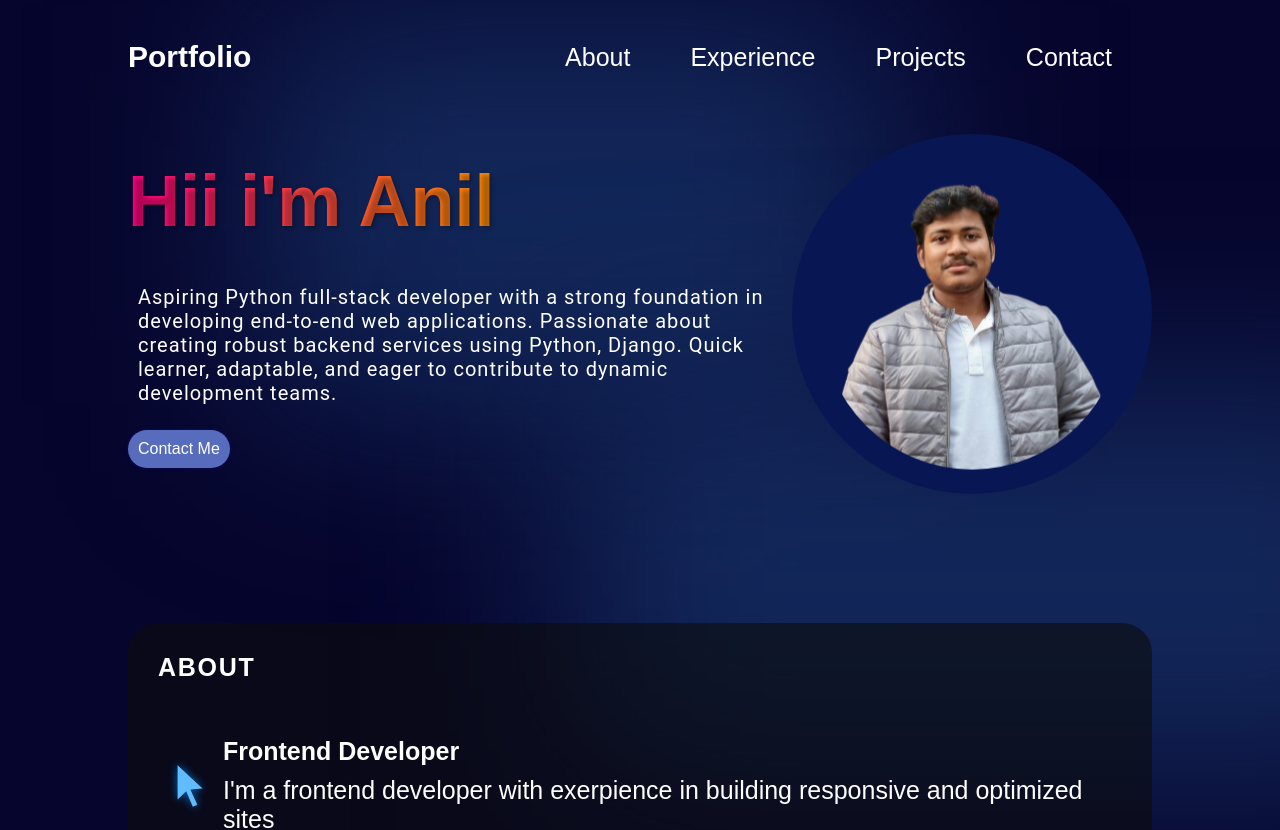
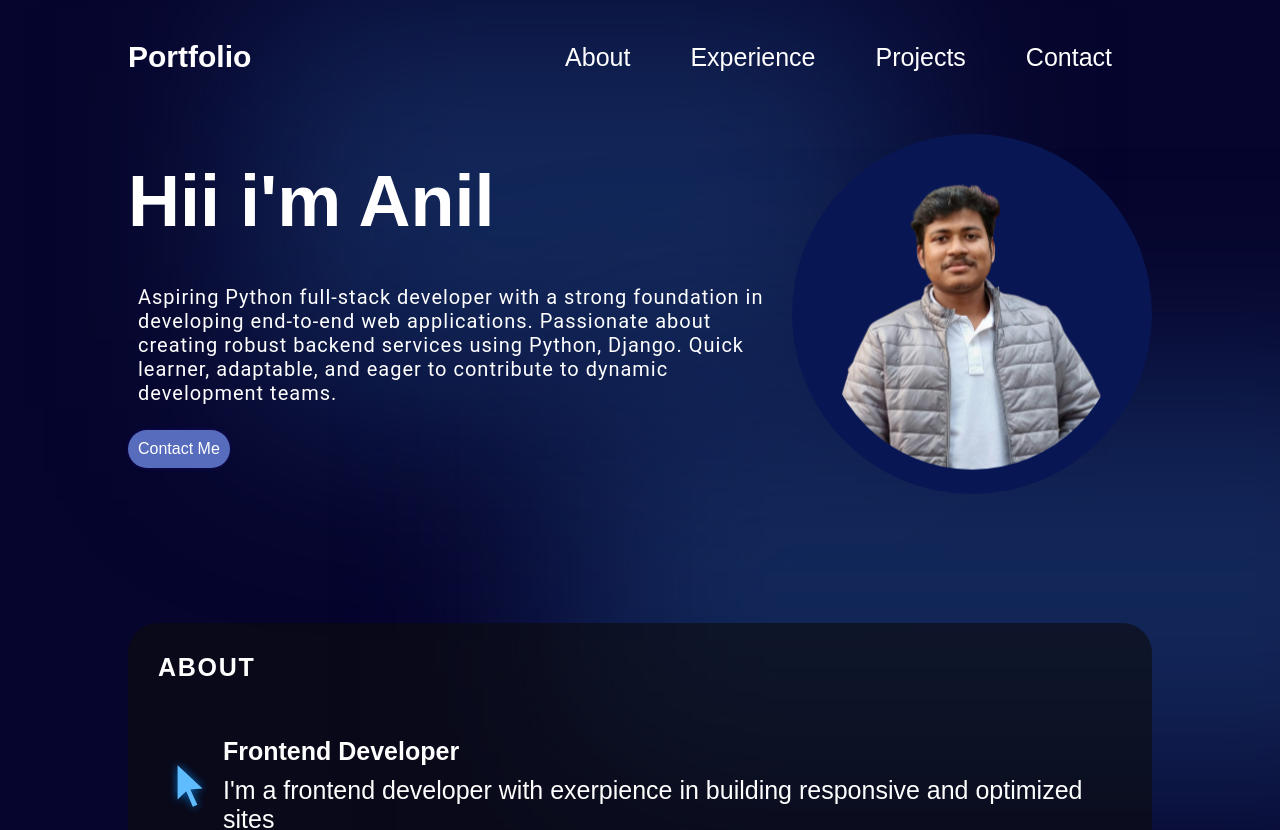
Before and after one commit to Anilnayak126/portfolio, a React (Vite) app: page / in a window 1280 px wide. Shown: the top 830 px of the page. Built offline with nearby package versions, Linux system fonts and the light colour scheme.

Commit message:
fixing bugs

```diff
--- a/src/components/hero.module.css
+++ b/src/components/hero.module.css
@@ -27,12 +27,7 @@
     font-size: 72px;
     font-weight: 900;
     margin-bottom: 33px;
-    background: linear-gradient(90deg, #FF0080, #FF8C00);
-    -webkit-background-clip: text; /* For Safari */
-    background-clip: text; /* Standard property */
-    -webkit-text-fill-color: transparent; /* For Safari */
-    text-fill-color: transparent; /* Standard property (not widely supported yet) */
-    text-shadow: 2px 2px 4px rgba(0, 0, 0, 0.3);
+
 }
 
 .description {
```
